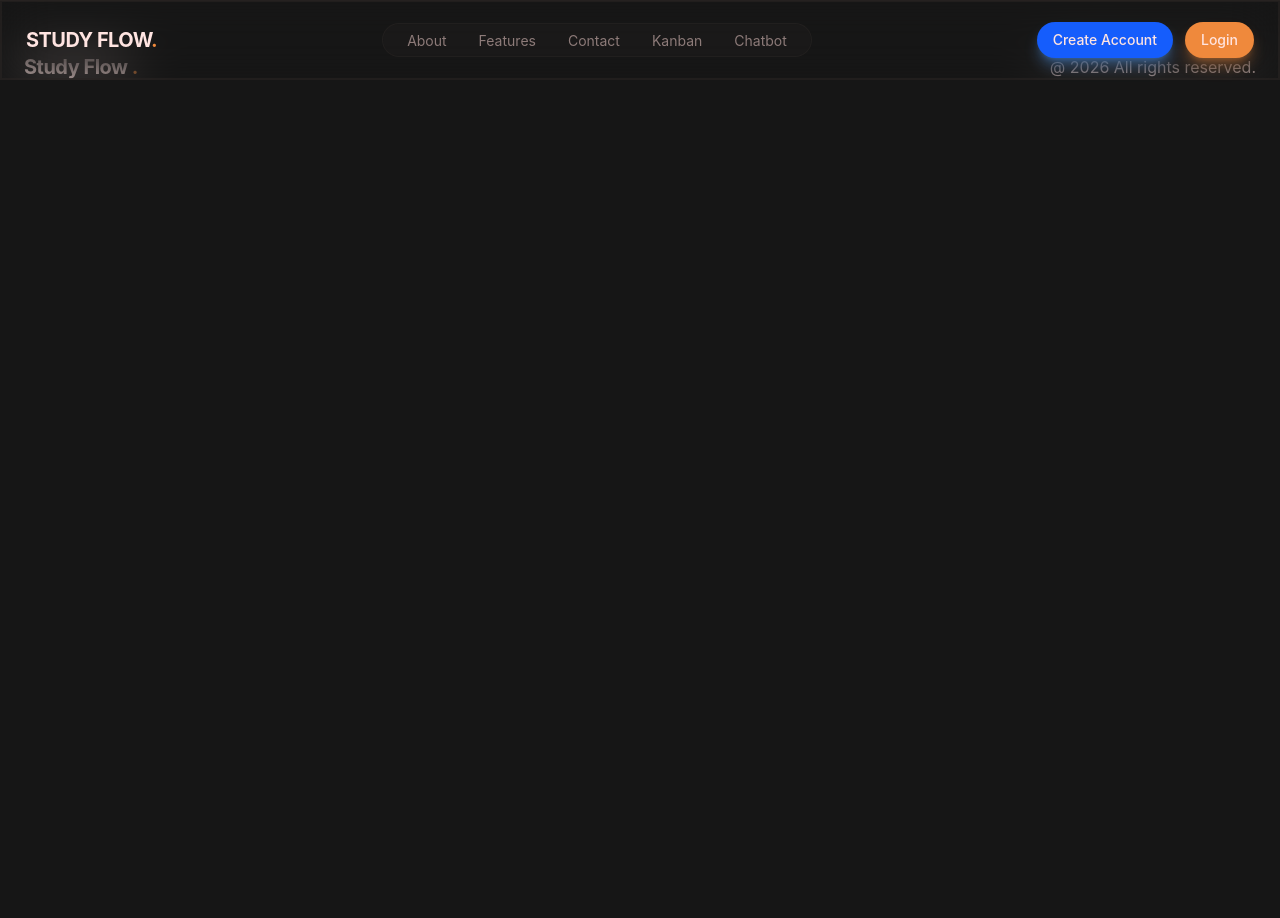
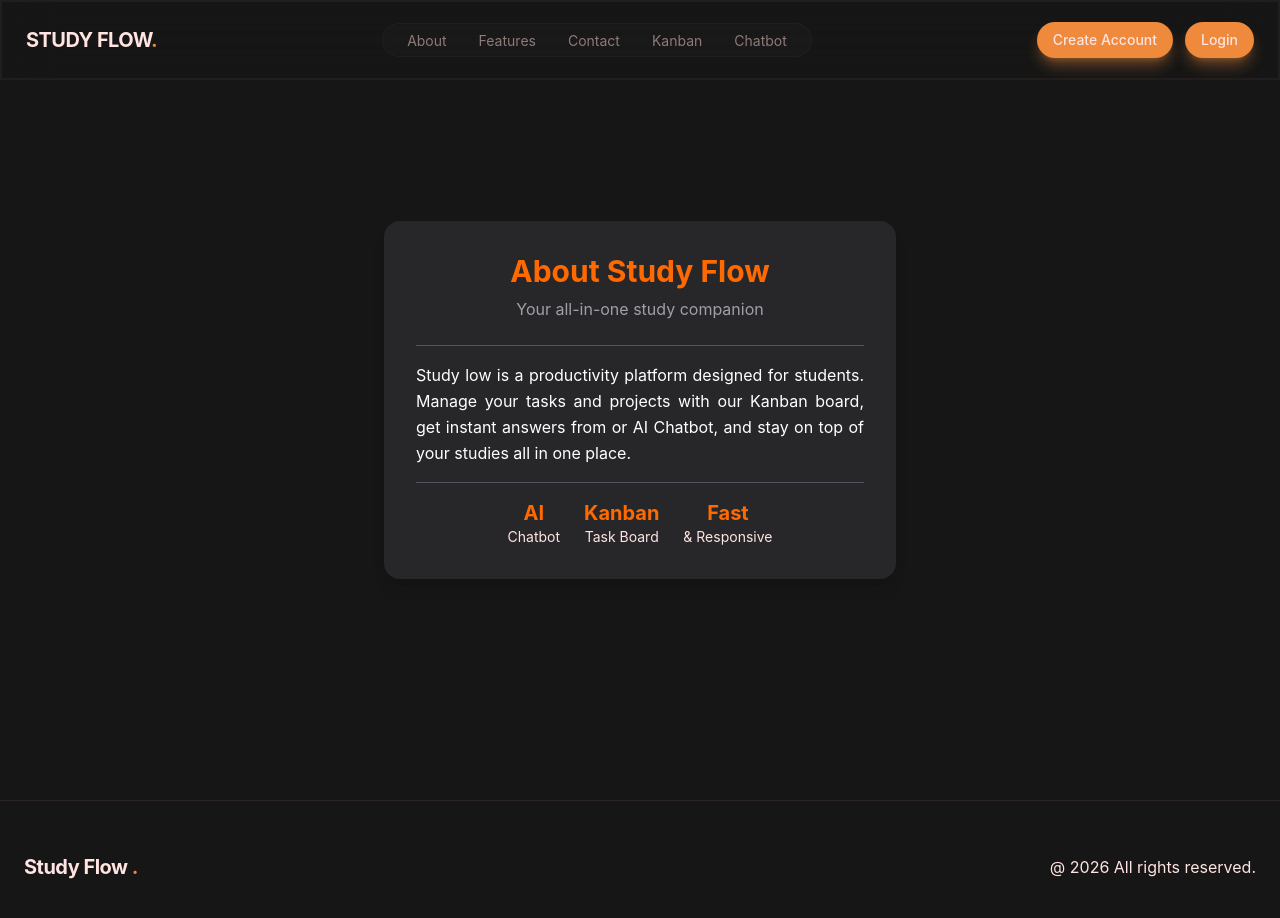
Before and after one commit to MichaelF221/Group-A-Team-Project, a React (Vite) app: page /about in a window 1280 px wide. Shown: the top 918 px of the page. Before the commit the page ends 800 px from the top, so only its background shows below. Built offline with nearby package versions, Linux system fonts and the light colour scheme.

Commit message:
Changed the button colour & updated 'about section'

```diff
--- a/src/App.jsx
+++ b/src/App.jsx
@@ -19,16 +19,13 @@ function App() {
         <Route path="/" element={
           <main>
             <Hero />
-            <About />
-            <Features />
-            <Contact />
-            {/* <Chatbot/> */}
           </main>
         } />
         <Route path="/login" element={<Login />} />
         <Route path="/create-account" element={<CreateAccount />} />
         <Route path="/kanban" element={<Kanban />} />
         <Route path="/chatbot" element={<Chatbot />} />
+        <Route path="/about" element={<About />}/>
       </Routes>
       <Footer />
     </div>
--- a/src/Chatbot.jsx
+++ b/src/Chatbot.jsx
@@ -1,7 +1,16 @@
+/**
+ * @file Chatbot.jsx
+ * @description AI Chatbot component supporting multiple models
+ * @author Tony Nicoletti
+ * @date 06/05/2026
+ * @version 1.0
+ *
+ * **/
 
+// Imports reacts useState hook to manage component state
 import { useState } from "react";
 
-
+// Hardcoded list of AI models users can choose from
 function Chatbot() {
     const models = [
         "gpt-oss:120b-cloud",
@@ -9,19 +18,27 @@ function Chatbot() {
         "deepseek-v3.1:671b-cloud",
     ];
 
+    // Tracks which AI model the user has selected
     const [model, setModel]= useState("")
+    // Tracks what the user is typing in the input box
     const [text, setText] = useState("")
+    // Stores the response returned from the AI to display on screen
     const [response, setResponse] = useState("")
 
+    // async function triggered when the user clicks "Send"
     const send = async () => {
+      // Logs the current model and text to the console for debugging
        console.log("clicked!", model, text)
+       // Sends a POST request to the backend with the selected model and user's text
       const res = await fetch("http://localhost:3000/chat", {
         method: "POST",
-        headers: {"Content-Type": "application/json"},
-        body: JSON.stringify({model, text})
+        headers: {"Content-Type": "application/json"}, // Tells the server we are sending JSON
+        body: JSON.stringify({model, text}) // Converts model text to a JSON string
       })
 
+      // Parses the backends JSON response into a JavaScript object
       const data = await res.json()
+      // Extracts the AI's message content and stores it in state, falls back to empty string if missing
       setResponse(data.message?.content || "")
     };
 
@@ -32,7 +49,7 @@ function Chatbot() {
       <div className="bg-zinc-800 text-primary rounded-2xl shadow-lg p-6 w-full max-w-md">
 
       <div className="flex items-center gap-4 mb-4">
-        <img src="public/images/chatbot_BG.png" alt="chatbot" className="w-32 h- mb-6"/>
+        <img src="/images/chatbot_BG.png" alt="chatbot" className="w-32 h- mb-6"/>
         <h2 className="text-xl font-bold mb-0 text-center">Welcome to Chatbot!</h2>
       </div>
       <h2 className="text-xl font-bold mb-10 text-center">Ask me anything</h2>
@@ -57,4 +74,17 @@ function Chatbot() {
     );
 }
 
+// Exports the component so it can be used in other parts of the app
 export default Chatbot;
+
+
+// Algorithm .map()
+// {models.map((m) => (
+//     <option key={m} value={m}>
+//         {m}
+//     </option>
+// ))}
+// .map goes through every item in the models array one-by-one.
+// For each item calledm it creates and returns an <option> element.
+// So if there are three models in the array, you get three <options>
+// elements back. React renders all three in the dropdown.
--- a/src/components/CreateAccountButton.jsx
+++ b/src/components/CreateAccountButton.jsx
@@ -3,7 +3,7 @@ import { useNavigate } from 'react-router-dom';
 export const CreateAccount = ({ className = "", size = "md", children }) => {
   const navigate = useNavigate();
 
-  const baseClasses = "bg-blue-600 focus-visible:ring-2 focus:outline-none focus-visible:ring-blue-400 rounded-full relative overflow-hidden font-medium hover:bg-blue-700 shadow-lg shadow-blue-400/40 cursor-pointer transition-all duration-200"
+  const baseClasses = "bg-primary focus-visible:ring- focus:outline-none focus-visible:ring-2 rounded-full relative overflow-hidden font-medium hover:bg-primary/80 shadow-lg shadow-primary/40 cursor-pointer transition-all duration-200"
 
   const sizeClasses = {
     sm: "px-4 py-2 text-sm",
--- a/src/sections/About.jsx
+++ b/src/sections/About.jsx
@@ -1,6 +1,42 @@
 import { useState } from "react";
 export const About = () => {
-//     return <h1 className="text-6xl font-bold pt-15 mb-4 text-transparent
-// bg-clip-text bg-linear-to-r from-orange-400
-// via-amber-500 to-rose-400">About</h1>
+
+    return(
+
+    <div className="flex items-center justify-center min-h-screen">
+        <div className="bg-zinc-800 rounded-2xl shadow-lg p-8 w-full max-w-lg">
+           <h2 className="text-3xl font-bold text-orange-500 text-center mb-2">
+        About Study Flow
+    </h2>
+            <p className="text-zinc-400 text-center mb-6">
+                Your all-in-one study companion
+            </p>
+
+            <div className="border-t border-zinc-600 my-4"/>
+                <p className="text-white text-justify leading-relaxed">
+                    Study low is a productivity platform designed for students.
+                    Manage your tasks and projects with our Kanban board,
+                    get instant answers from or AI Chatbot, and
+                    stay on top of your studies all in one place.
+                </p>
+
+                <div className="border-t border-zinc-600 my-4"/>
+
+                <div className="flex justify-center gap-6 mt-4">
+                    <div className="text-center">
+                      <p className="text-orange-500 text-xl font-bold">AI</p>
+                      <p className="text-sinc-400 text-sm">Chatbot</p>
+                    </div>
+                    <div className="text-center">
+                      <p className="text-orange-500 text-xl font-bold">Kanban</p>
+                      <p className="text-sinc-400 text-sm">Task Board</p>
+                    </div>
+                    <div className="text-center">
+                      <p className="text-orange-500 text-xl font-bold">Fast</p>
+                      <p className="text-sinc-400 text-sm">& Responsive</p>
+                    </div>
+                </div>
+            </div>
+        </div>
+    );
 };
```
